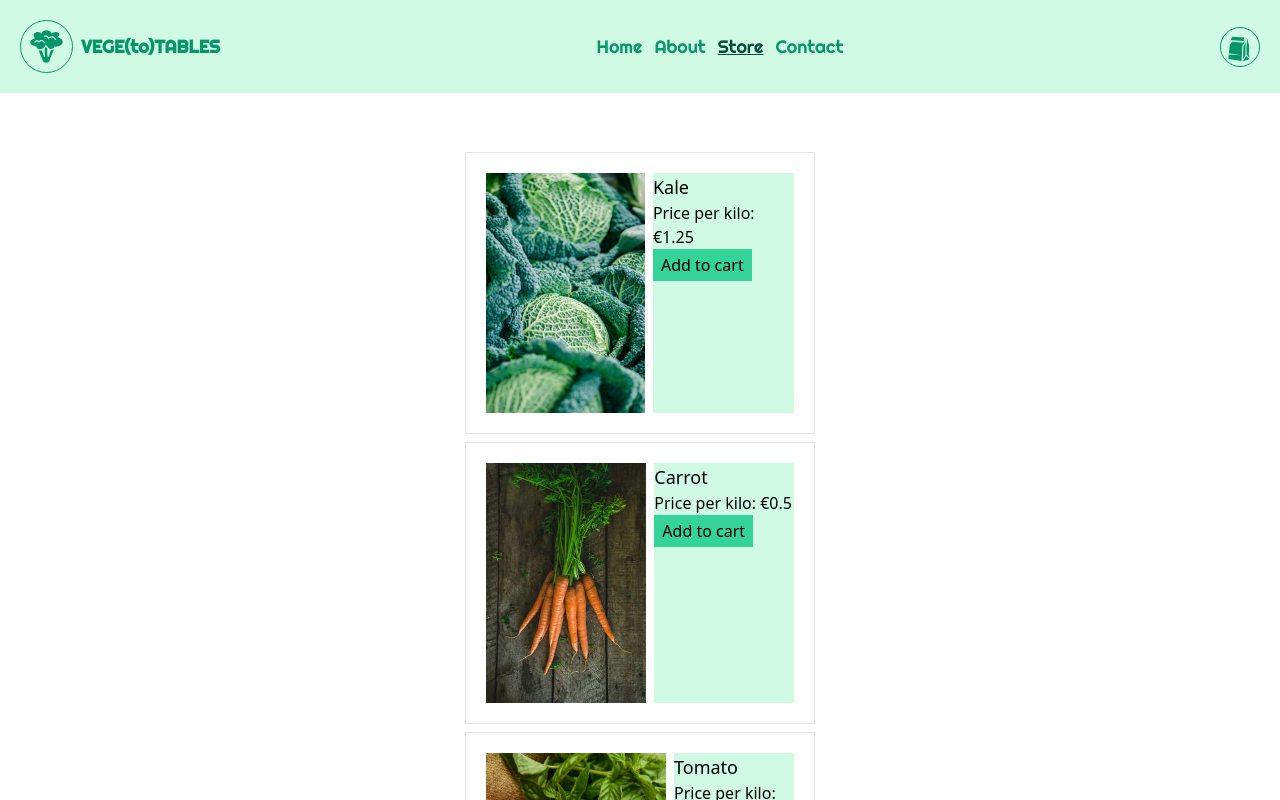
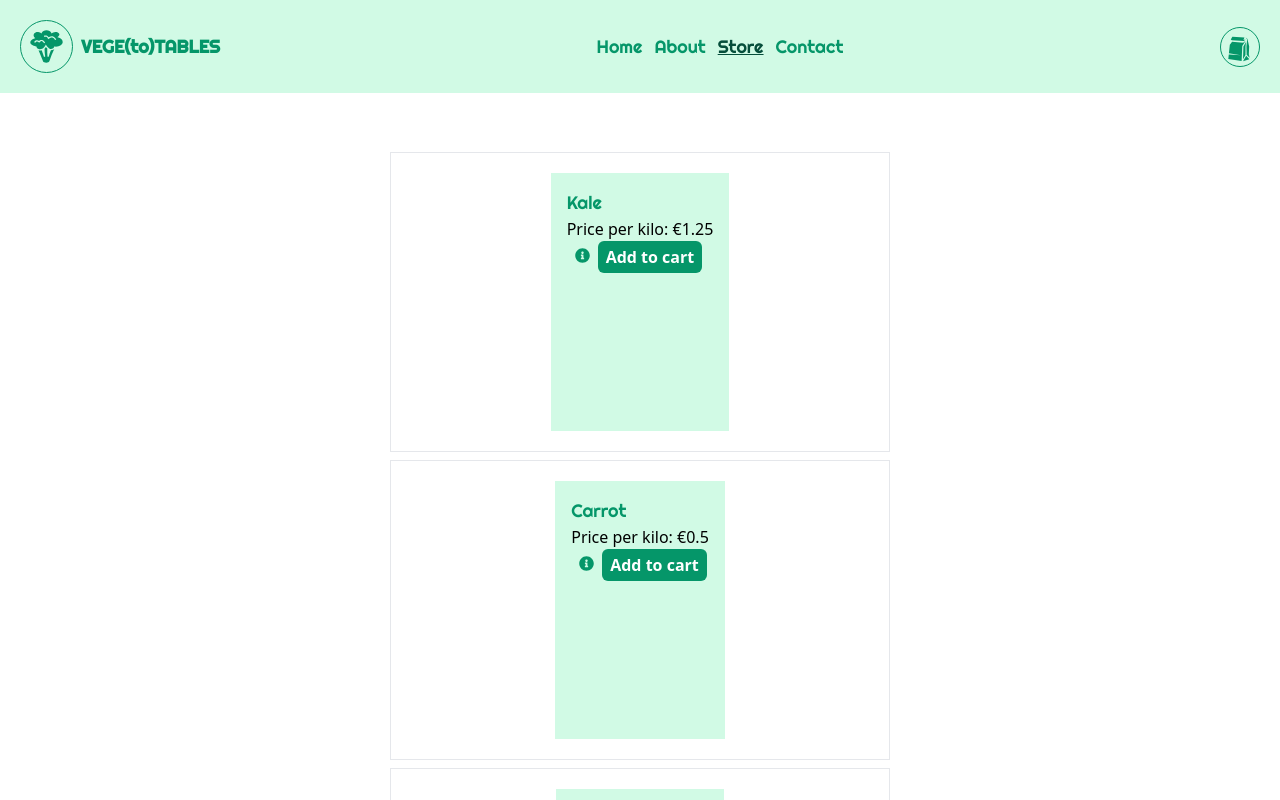
Before and after one commit to mojotron/shopping-cart, a React (Vite) app: page /store in a window 1280 px wide. Shown: the top 800 px of the page. Built offline with nearby package versions, Linux system fonts and the light colour scheme.

Commit message:
style Store Item parts

```diff
--- a/src/components/Cart/Cart.tsx
+++ b/src/components/Cart/Cart.tsx
@@ -12,7 +12,7 @@ const Cart = () => {
   }, [cart]);
 
   return (
-    <div className="fixed px-8 py-16 w-[350px] h-[100vh] bg-emerald-500 z-50  top-0 right-[0] transition duration-400 ease-in-out">
+    <div className="fixed px-8 py-16 w-[350px] h-[100vh] bg-emerald-400 z-50  top-0 right-[0] transition duration-400 ease-in-out shadow-[0_2px_100px_25px_rgba(30,30,30)]">
       <CloseButton onClick={toggleCart} />
 
       <CartItemList>
--- a/src/components/Footer/Footer.tsx
+++ b/src/components/Footer/Footer.tsx
@@ -12,7 +12,7 @@ import Logo from '../Logo/Logo';
 
 const Footer = () => {
   return (
-    <footer className="relative w-full bg-neutral-300 pt-12 pb-24 px-8 flex sm:flex-col lg:flex-row gap-5 text-neutral-900">
+    <footer className="relative w-full border-t border-emerald-300 bg-neutral-200 pt-12 pb-24 px-8 flex sm:flex-col lg:flex-row gap-5 text-neutral-900">
       <section className="lg:w-[250px] flex flex-col gap-5 text-sm sm:w-full">
         <Logo />
         <p className="">
--- a/src/components/ItemQuantityControl/ItemQuantityControl.tsx
+++ b/src/components/ItemQuantityControl/ItemQuantityControl.tsx
@@ -10,8 +10,8 @@ const ItemQuantityControl = ({ item }: PropsType) => {
   const { updateItemQuantity, removeFromCart } = useCart();
 
   return (
-    <div>
-      <div>
+    <div className="flex flex-col items-center gap-2 py-4 px-2">
+      <div className="flex items-center gap-3">
         <Button
           type="increment"
           onClick={() => {
@@ -21,7 +21,9 @@ const ItemQuantityControl = ({ item }: PropsType) => {
         >
           -
         </Button>
-        <span>{item.quantity}</span>
+        <span className="font-bold font-righteous text-emerald-600">
+          {item.quantity}
+        </span>
         <Button
           type="increment"
           onClick={() => updateItemQuantity(item.id, 'increment')}
--- a/src/components/StoreItem/StoreItem.tsx
+++ b/src/components/StoreItem/StoreItem.tsx
@@ -1,8 +1,9 @@
+import { useState } from 'react';
+import { FaInfoCircle as IconInfo } from 'react-icons/fa';
 import type { ProductType } from '../../types/productType';
 import { useCart } from '../../hooks/useCart';
 import Button from '../../ui/Button/Button';
 import ItemQuantityControl from '../ItemQuantityControl/ItemQuantityControl';
-
 type PropsType = {
   item: ProductType;
 };
@@ -12,17 +13,28 @@ const MIN_QUANTITY = 1;
 const StoreItem = ({ item }: PropsType) => {
   const { cart, addToCart } = useCart();
   const itemInCart = cart.find((cartItem) => cartItem.id === item.id);
+  const [showDescription, setShowDescription] = useState(false);
 
   return (
-    <article className="w-[350px] flex justify-center gap-2 relative m-2 p-5 border">
-      <img
-        className="w-[180px] h-[240px] object-cover"
-        src={item.imageUrl}
-        alt={item.name}
-      />
-      <div className="bg-emerald-100 w-[240px]">
-        <h3 className="capitalize text-lg">{item.name}</h3>
+    <article className="w-[500px] h-[300px] flex justify-center gap-2 relative m-2 p-5 border">
+      {/* <img className="object-contain" src={item.imageUrl} alt={item.name} /> */}
+
+      <div className="bg-emerald-100 p-4">
+        <h3 className="capitalize text-lg font-righteous text-emerald-600">
+          {item.name}
+        </h3>
         <p>Price per kilo: €{item.price}</p>
+        <Button
+          type="none"
+          onClick={() => setShowDescription((oldValue) => !oldValue)}
+        >
+          <IconInfo size={15} className="text-emerald-600" />
+        </Button>
+        {showDescription && (
+          <p className="absolute bg-emerald-200 p-4 z-20 text-neutral-800 border border-emerald-300 rounded-md">
+            {item.description}
+          </p>
+        )}
         {itemInCart ? (
           <ItemQuantityControl item={itemInCart} />
         ) : (
@@ -30,7 +42,7 @@ const StoreItem = ({ item }: PropsType) => {
             onClick={() => addToCart({ ...item, quantity: MIN_QUANTITY })}
             disabled={!item.available}
           >
-            Add to cart
+            {!item.available ? 'Out of stock' : 'Add to cart'}
           </Button>
         )}
       </div>
--- a/src/ui/Button/Button.tsx
+++ b/src/ui/Button/Button.tsx
@@ -1,6 +1,6 @@
 import { ReactNode } from 'react';
 
-type BtnType = 'default' | 'remove' | 'increment';
+type BtnType = 'default' | 'remove' | 'increment' | 'none';
 
 type PropsType = {
   onClick: () => void;
@@ -11,12 +11,15 @@ type PropsType = {
 
 const getBtnTypeColors = (type: BtnType) => {
   if (type === 'remove') {
-    return 'bg-red-400';
+    return 'bg-red-400 rounded-md';
   }
   if (type === 'increment') {
-    return 'bg-gray-400';
+    return 'bg-emerald-400 rounded-full w-8 h-8 ';
   }
-  return 'bg-emerald-400';
+  if (type === 'none') {
+    return '';
+  }
+  return 'bg-emerald-600 rounded-md';
 };
 
 const Button = ({
@@ -30,7 +33,7 @@ const Button = ({
       type="button"
       onClick={onClick}
       disabled={disabled}
-      className={`px-2 py-1 disabled:bg-gray-300 disabled:text-gray-100 ${getBtnTypeColors(type)}`}
+      className={`font-bold text-white px-2 py-1 disabled:bg-gray-300 disabled:text-gray-100 ${getBtnTypeColors(type)}`}
     >
       {children}
     </button>
```
